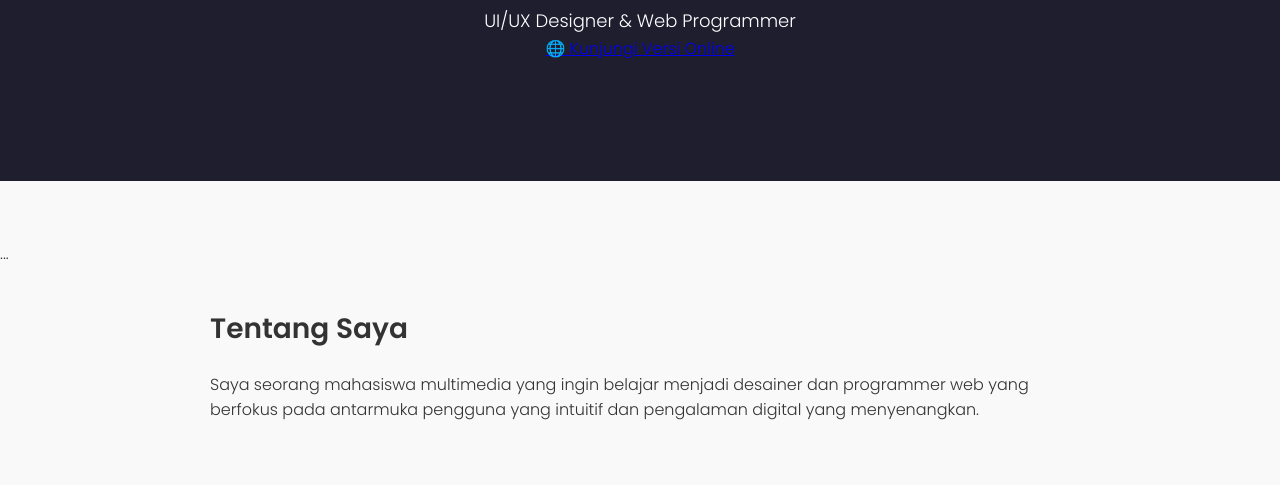
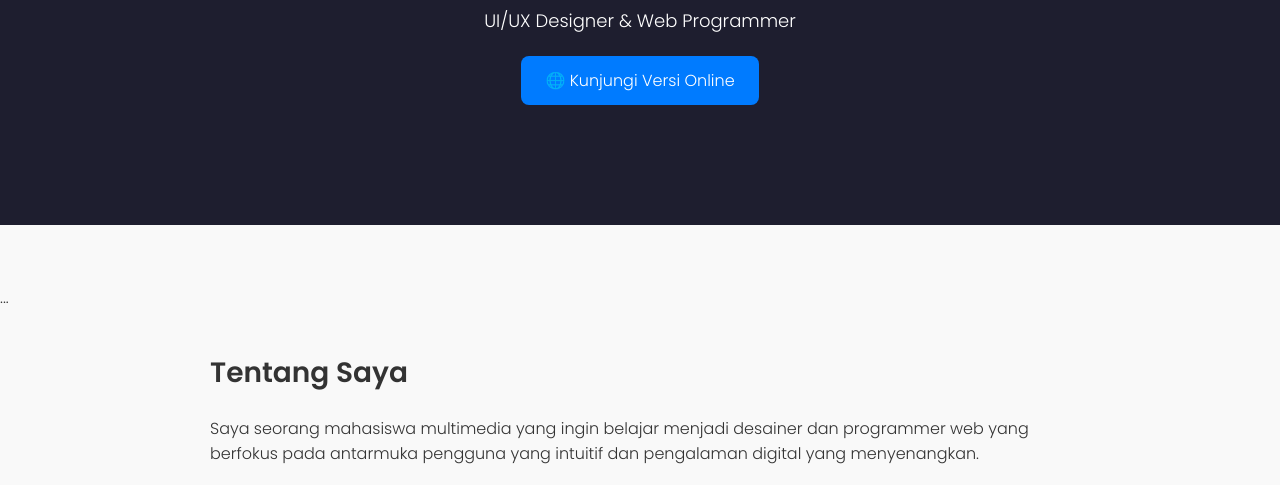
Before and after one commit to dappa-eng/portofolio-daffa-web, a plain HTML site: page mywebsite.html in a window 1280 px wide. Shown: the part 315-800 px from the top of the page. Drawn offline with Linux system fonts and the light colour scheme.

Commit message:
Update style.css

```diff
--- a/style.css
+++ b/style.css
@@ -152,7 +152,21 @@ footer {
     padding: 16px;
   }
 }
+.btn {
+  display: inline-block;
+  background-color: #007bff;
+  color: #fff;
+  padding: 12px 24px;
+  border-radius: 8px;
+  text-decoration: none;
+  margin-top: 20px;
+  font-weight: 500;
+  transition: background-color 0.3s ease;
+}
 
+.btn:hover {
+  background-color: #0056b3;
+}
 
 .delay-1 { transition-delay: 0.1s; }
 .delay-2 { transition-delay: 0.2s; }
```
